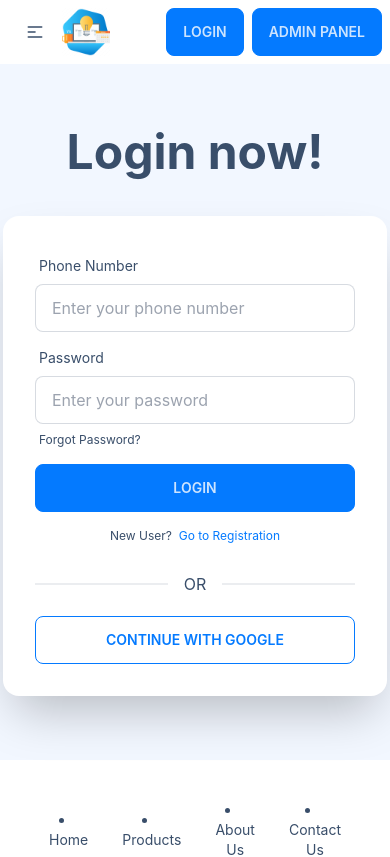
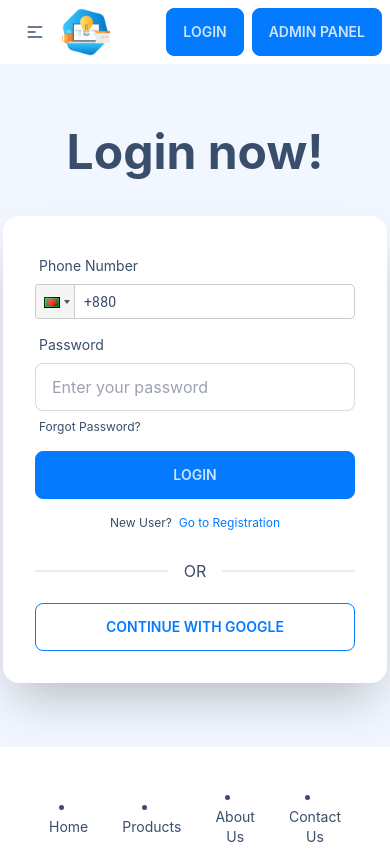
Before and after one commit to ruhulaminparvez/admin-panel-repliq, a React (Create React App) app: page /login in a window 390 px wide. Shown: the top 857 px of the page. Built offline with nearby package versions, Linux system fonts and the light colour scheme.

Commit message:
Login and Registration Phone Number with Country Code Flag Done :octocat:

```diff
--- a/package.json
+++ b/package.json
@@ -10,6 +10,7 @@
     "react": "^18.2.0",
     "react-dom": "^18.2.0",
     "react-hook-form": "^7.43.5",
+    "react-phone-input-2": "^2.15.1",
     "react-router-dom": "^6.8.2",
     "react-scripts": "5.0.1",
     "web-vitals": "^2.1.4"
--- a/src/Pages/LogIn/LogIn.js
+++ b/src/Pages/LogIn/LogIn.js
@@ -1,6 +1,8 @@
-import React, {  useState } from "react";
+import React, { useState } from "react";
 import { useForm } from "react-hook-form";
 import { Form, Link } from "react-router-dom";
+import PhoneInput from 'react-phone-input-2'
+import 'react-phone-input-2/lib/style.css'
 
 const LogIn = () => {
   const { register, handleSubmit, formState: { errors } } = useForm();
@@ -22,18 +24,21 @@ const LogIn = () => {
               <label className="label">
                 <span className="label-text">Phone Number</span>
               </label>
-                <input
-                  type="text"
+              <PhoneInput
+                country={'bd'}
+                inputStyle={{ width: '100%' }}
+                inputClass="input input-bordered"
+                placeholder="Enter your phone number"
                 {...register("phoneNumber",
                   {
                     required: "**Phone Number is Required",
-                      pattern: { value: /^(\+88)?(01)[0-9]{9}$/, message: "**Invalid Phone Number" }
+                    minLength: { value: 11, message: "**Phone Number must be at least 11 characters" },
+                    maxLength: { value: 11, message: "**Phone Number must be at most 11 characters" },
+                    pattern: { value: /^(?:\+88|01)?(?:\d{11}|\d{13})$/, message: "**Phone Number must be valid" }
                   }
                 )}
-                  placeholder="Enter your phone number"
-                  className="input input-bordered"
+                {...errors.phoneNumber && <p className="text-red-700 mt-2">{errors.phoneNumber?.message}</p>}
               />
-                {errors.phoneNumber && <p className="text-red-700 mt-2">{errors.phoneNumber?.message}</p>}
             </div>
             <div className="form-control">
               <label className="label">
--- a/src/Pages/Registration/Registration.js
+++ b/src/Pages/Registration/Registration.js
@@ -1,6 +1,8 @@
 import React, { useState } from "react";
 import { useForm } from "react-hook-form";
 import { Form, Link } from "react-router-dom";
+import PhoneInput from 'react-phone-input-2'
+import 'react-phone-input-2/lib/style.css'
 
 const Registration = () => {
   const { register, handleSubmit, formState: { errors } } = useForm();
@@ -22,18 +24,21 @@ const Registration = () => {
               <label className="label">
                 <span className="label-text">Phone Number</span>
               </label>
-              <input
-                type="text"
+              <PhoneInput
+                country={'bd'}
+                inputStyle={{ width: '100%' }}
+                inputClass="input input-bordered"
+                placeholder="Enter your phone number"
                 {...register("phoneNumber",
                   {
                     required: "**Phone Number is Required",
-                    pattern: { value: /^(\+88)?(01)[0-9]{9}$/, message: "**Invalid Phone Number" }
+                    minLength: { value: 11, message: "**Phone Number must be at least 11 characters" },
+                    maxLength: { value: 11, message: "**Phone Number must be at most 11 characters" },
+                    pattern: { value: /^(?:\+88|01)?(?:\d{11}|\d{13})$/, message: "**Phone Number must be valid" }
                   }
                 )}
-                placeholder="Enter your phone number"
-                className="input input-bordered"
+                {...errors.phoneNumber && <p className="text-red-700 mt-2">{errors.phoneNumber?.message}</p>}
               />
-              {errors.phoneNumber && <p className="text-red-700 mt-2">{errors.phoneNumber?.message}</p>}
             </div>
             <div className="form-control">
               <label className="label">
```
Also changed, not shown: 1 other file (tests, documents, lock files or other folders). Lines whose indentation alone changed are shown as unchanged.
